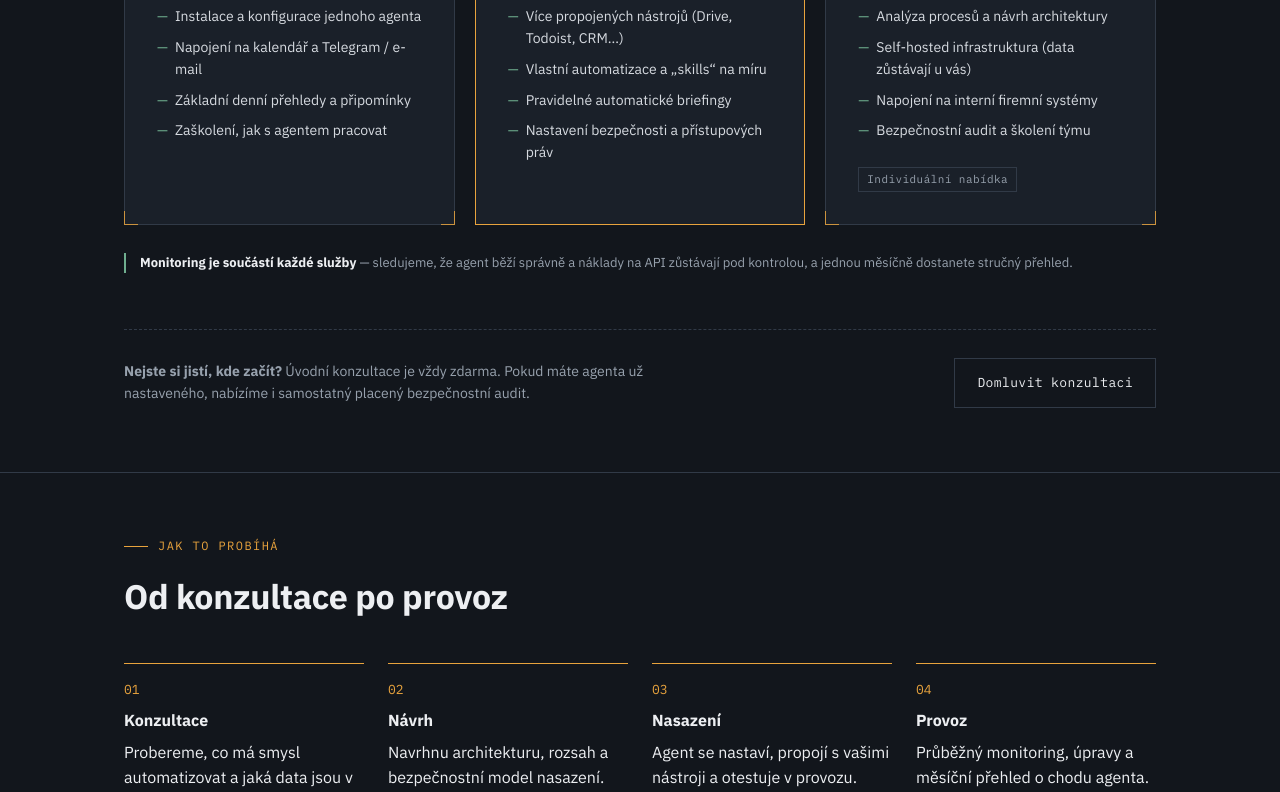
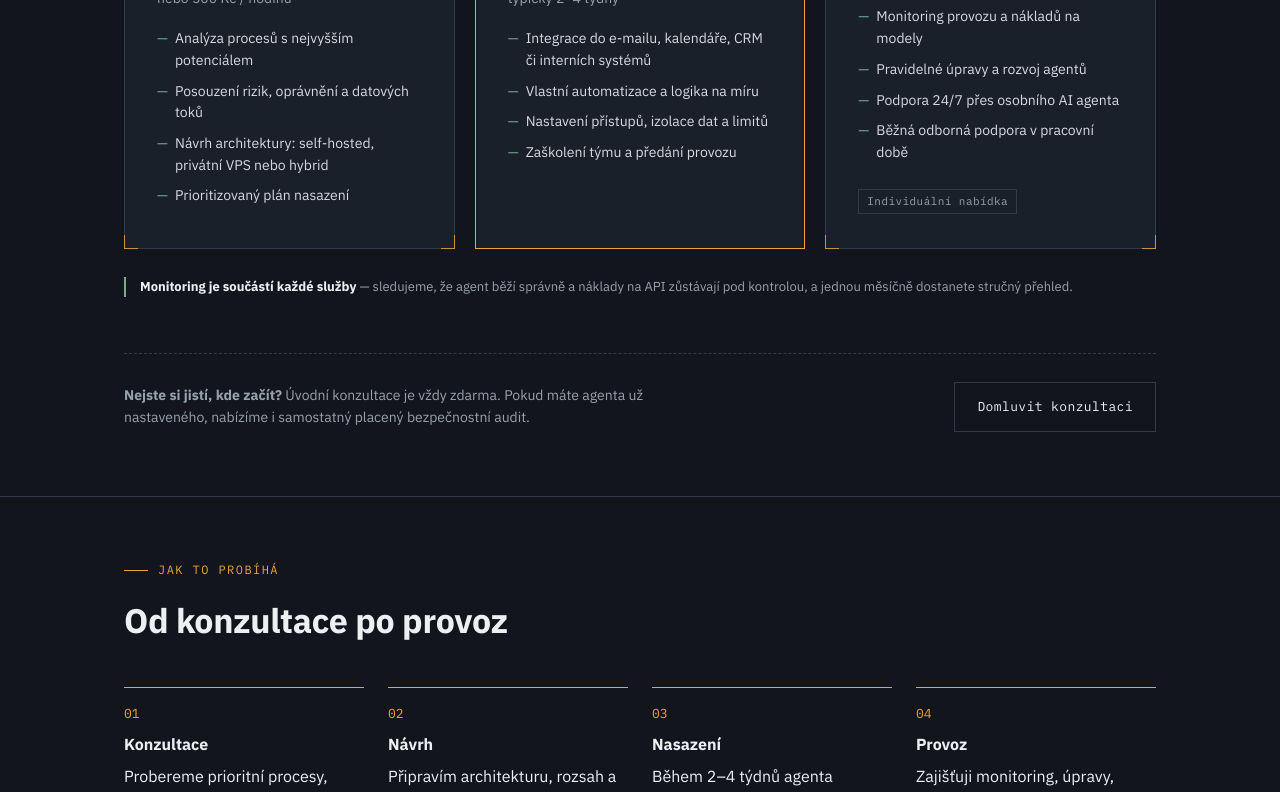
Before and after one commit to pospii/SecureAgents, a React (Vite) app: page / in a window 1280 px wide. Shown: the part 1500-2292 px from the top of the page. Built offline with nearby package versions, Linux system fonts and the light colour scheme.

Commit message:
Update offers and process descriptions for AI agent services

```diff
--- a/src/App.jsx
+++ b/src/App.jsx
@@ -5,11 +5,11 @@ import { Button, ContactForm, CookieBanner, Footer, Header, Panel, ScrollToTop,
 import { usePath } from './router'
 
 const offers = [
-  { tier: '01 · Starter', title: 'Agent Starter', desc: 'Osobní AI asistent pro jednotlivce — rychlé nasazení, okamžitý přínos.', price: '3 000–5 000 Kč', monthly: '+ 300–500 Kč / měsíc', items: ['Instalace a konfigurace jednoho agenta', 'Napojení na kalendář a Telegram / e-mail', 'Základní denní přehledy a připomínky', 'Zaškolení, jak s agentem pracovat'] },
-  { tier: '02 · Pro', title: 'Agent Pro', desc: 'Pro pokročilé jednotlivce a mikrofirmy s víc nástroji a vlastní logikou.', price: '8 000–15 000 Kč', monthly: '+ 600–1 000 Kč / měsíc', featured: true, items: ['Více propojených nástrojů (Drive, Todoist, CRM…)', 'Vlastní automatizace a „skills“ na míru', 'Pravidelné automatické briefingy', 'Nastavení bezpečnosti a přístupových práv'] },
-  { tier: '03 · Business', title: 'Agent Business', desc: 'Firemní nasazení se self-hosted infrastrukturou a bezpečnostním auditem.', price: 'od 25 000 Kč', monthly: '+ od 2 000 Kč / měsíc', vision: true, items: ['Analýza procesů a návrh architektury', 'Self-hosted infrastruktura (data zůstávají u vás)', 'Napojení na interní firemní systémy', 'Bezpečnostní audit a školení týmu'] }
+  { tier: '01 · Audit', title: 'Audit a návrh nasazení', desc: 'Zmapujeme procesy, data a současnou infrastrukturu. Výsledkem je bezpečný plán implementace.', price: 'od 25 000 Kč', monthly: 'nebo 500 Kč / hodinu', items: ['Analýza procesů s nejvyšším potenciálem', 'Posouzení rizik, oprávnění a datových toků', 'Návrh architektury: self-hosted, privátní VPS nebo hybrid', 'Prioritizovaný plán nasazení'] },
+  { tier: '02 · Implementace', title: 'Nasazení AI agenta', desc: 'Agent se napojí na vaše nástroje, dostane jasné hranice a projde testem v reálném provozu.', price: 'cena dle rozsahu', monthly: 'typicky 2–4 týdny', featured: true, items: ['Integrace do e-mailu, kalendáře, CRM či interních systémů', 'Vlastní automatizace a logika na míru', 'Nastavení přístupů, izolace dat a limitů', 'Zaškolení týmu a předání provozu'] },
+  { tier: '03 · Provoz', title: 'Správa a rozvoj', desc: 'Dlouhodobý dohled nad provozem, úpravy a podpora, když ji tým potřebuje.', price: 'individuální paušál', monthly: 'podle prostředí a SLA', vision: true, items: ['Monitoring provozu a nákladů na modely', 'Pravidelné úpravy a rozvoj agentů', 'Podpora 24/7 přes osobního AI agenta', 'Běžná odborná podpora v pracovní době'] }
 ]
-const process = [['01', 'Konzultace', 'Probereme, co má smysl automatizovat a jaká data jsou v sázce.'], ['02', 'Návrh', 'Navrhnu architekturu, rozsah a bezpečnostní model nasazení.'], ['03', 'Nasazení', 'Agent se nastaví, propojí s vašimi nástroji a otestuje v provozu.'], ['04', 'Provoz', 'Průběžný monitoring, úpravy a měsíční přehled o chodu agenta.']]
+const process = [['01', 'Konzultace', 'Probereme prioritní procesy, očekávaný přínos a citlivost dat.'], ['02', 'Návrh', 'Připravím architekturu, rozsah a bezpečnostní model pro vaše prostředí.'], ['03', 'Nasazení', 'Během 2–4 týdnů agenta nastavím, propojím s nástroji a otestuji.'], ['04', 'Provoz', 'Zajišťuji monitoring, úpravy, pravidelný přehled a dlouhodobý rozvoj.']]
 const technology = [
   ['OpenClaw', 'Osobní i firemní agenti s dlouhodobým provozem', 'Vlastní self-hosted architektura, skill-file systém, MCP integrace', 'U většiny zakázek — Starter i Pro balíček'],
   ['n8n', 'Vizuální automatizace mezi nástroji', 'Rychlé propojení systémů bez psaní vlastní logiky', 'Když jde hlavně o „když se stane X, udělej Y“'],
```
